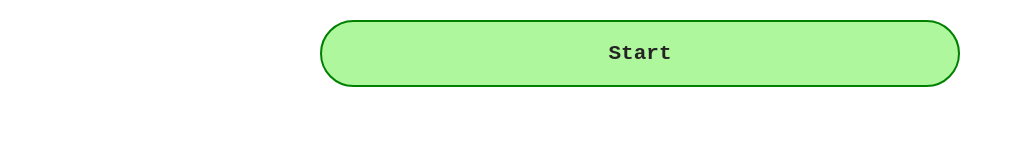
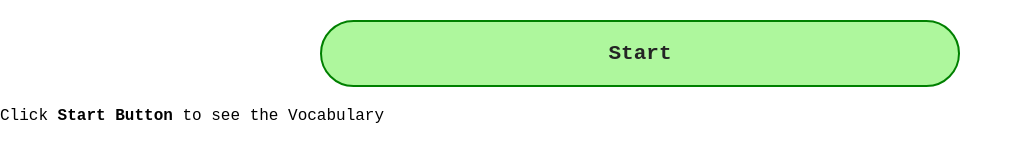
Before and after one commit to AbdullahAlAnasSaimon/japanese-n5, a plain HTML site: page index.html in a window 1280 px wide. Shown: the whole page, without its empty margins (0-1023 px from the left). Drawn offline with Linux system fonts and the light colour scheme.

Commit message:
added simple instruction for button click

```diff
--- a/index.html
+++ b/index.html
@@ -13,6 +13,9 @@
       <button id="show" onclick="show()">Start</button>
       <button id="restart" onclick="reStart()">Restart</button>
     </div>
+    <div id="middle-text">
+      <p>Click <strong>Start Button</strong> to see the Vocabulary</p>
+    </div>
     <div class="wrapper" id="wrapper">
       <div id="vocab"></div>
       <div id="verb"></div>
```
